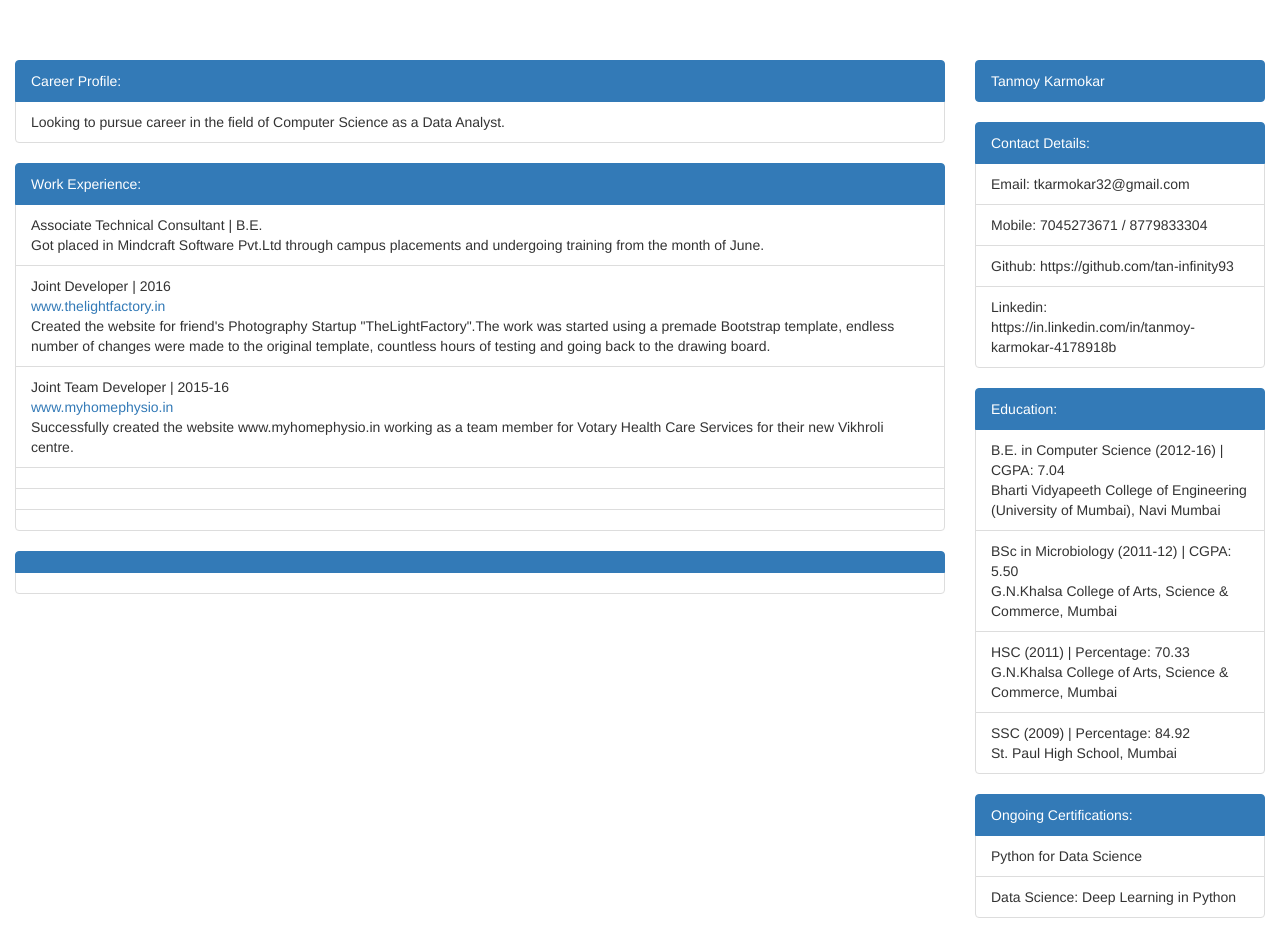
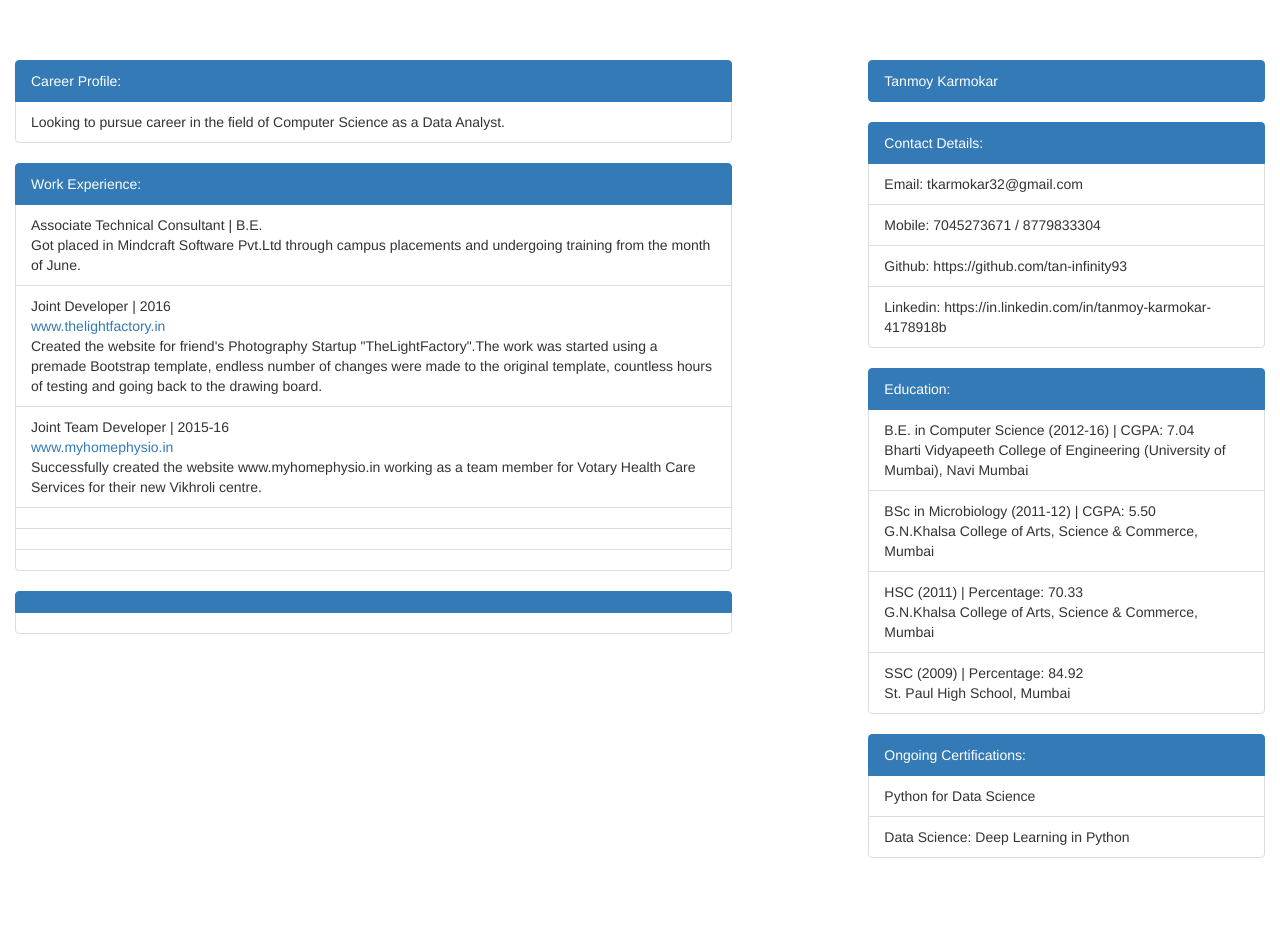
Before and after one commit to tan-infinity93/cv, a plain HTML site: page cv.html in a window 1280 px wide. After the commit the page ends 878 px from the top, so only its background shows below. Drawn offline with nearby package versions, Linux system fonts and the light colour scheme.

Commit message:
Few more changes

```diff
--- a/cv.html
+++ b/cv.html
@@ -17,7 +17,7 @@
 
 		<br><br><br>
 
-		<div class="col-sm-9">
+		<div class="col-sm-7">
 			<ul class="list-group">
 			  <li class="list-group-item active">Career Profile:</li>
 			  <li class="list-group-item">Looking to pursue career in the field of Computer Science as a Data Analyst.</li>
@@ -48,7 +48,9 @@
 			</ul>
 		</div>
 
-		<div class="col-sm-3">
+		<div class="col-sm-1"></div>
+
+		<div class="col-sm-4">
 			<ul class="list-group">
 			  <li class="list-group-item active">Tanmoy Karmokar</li>
 			</ul>
```
